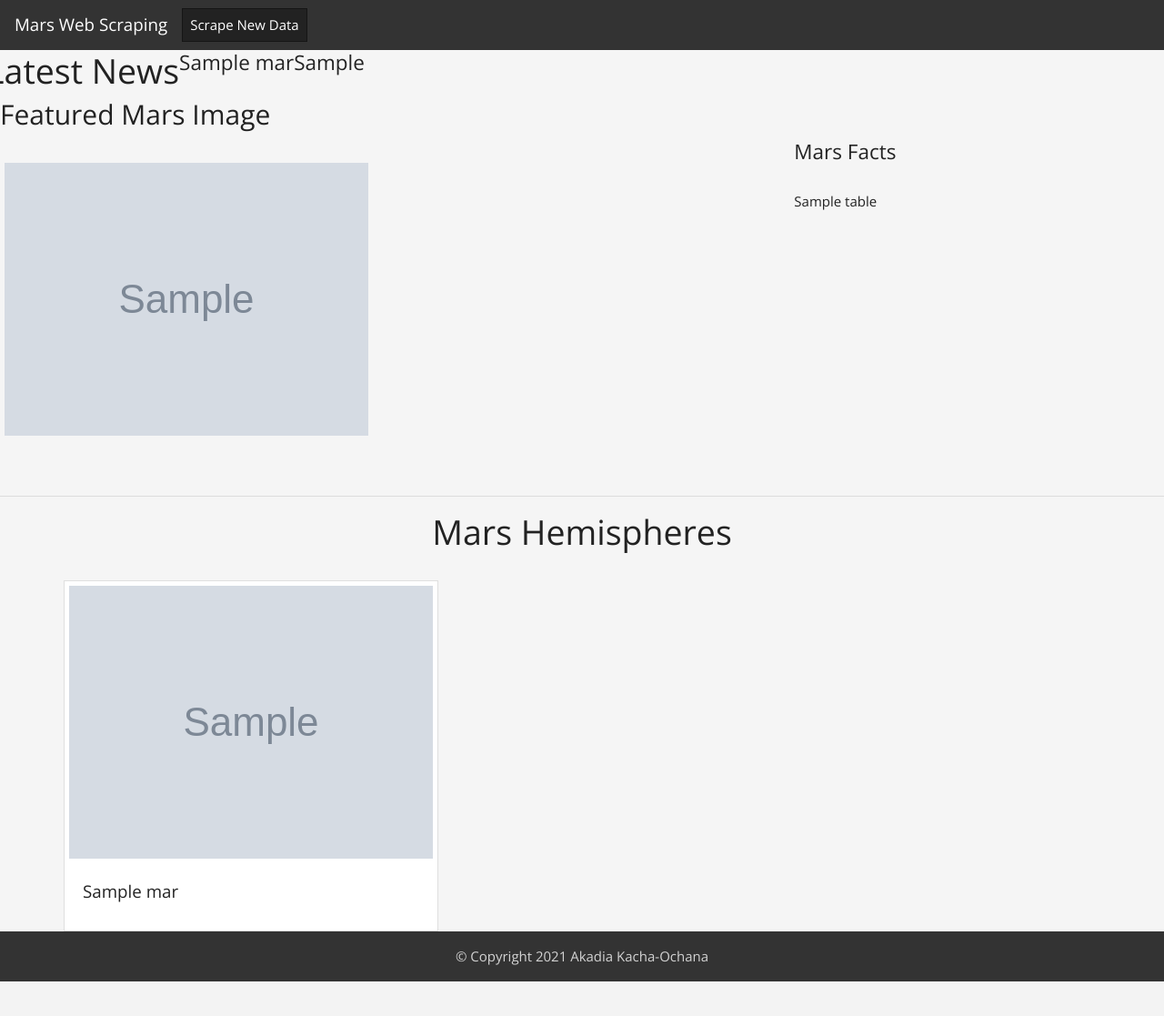
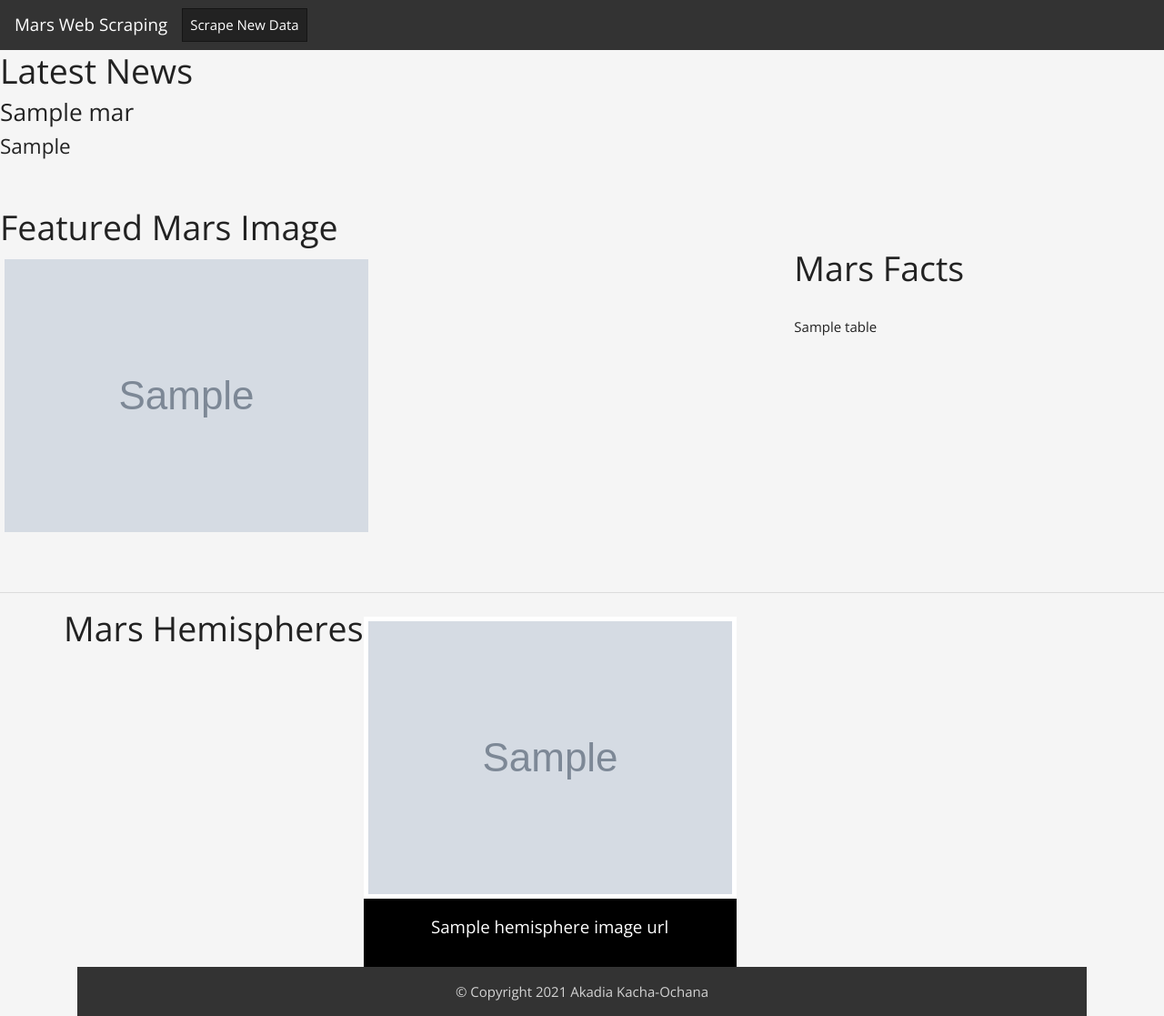
Before and after one commit to kaekacha/mission-to-mars, a Flask app: template templates/index.html in a window 1280 px wide. Shown: the whole page at 91% size. Before the commit the page ends 1079 px from the top, so only its background shows below. Run offline with Flask 2, Linux system fonts and the light colour scheme; the template is opened without the code that fills it: most values are stand-ins (such as "Sample title", 1, 10 or a date in 2020); grey boxes marked "Sample" are stand-in pictures; some libraries are stand-ins or nearby versions.

Commit message:
finalized changes

```diff
--- a/app.py
+++ b/app.py
@@ -9,7 +9,7 @@ app = Flask(__name__)
 mongo = PyMongo(app, uri="mongodb://localhost:27017/mars_app")#this name at the end doesn't matter
 
 # Route to render index.html template using data from Mongo
-@app.route("/")
+@app.route("/", methods=("POST", "GET"))
 def home():
 
     # Find one record of data from the mongo database; if it does not exist, this creates a new collection
@@ -18,7 +18,7 @@ def home():
     #run function to create table
     df = scrape_mars.scrape_table()
 
-    # Return template and data
+    # Return template and data; utilized this documentation for the table: https://stackoverflow.com/questions/52644035/how-to-show-a-pandas-dataframe-into-a-existing-flask-html-table
     return render_template("index.html", mars=mars,tables = [df.to_html(classes='data', header=True)])
 
 # Route that will trigger the scrape function
--- a/templates/index.html
+++ b/templates/index.html
@@ -1,3 +1,5 @@
+<!--Utilized same html and css codes as in another of my repositories, https://github.com/kaekacha/web-design-challenge-->
+
 <!DOCTYPE html>
 <html lang="en-us">
 
@@ -6,75 +8,62 @@
     <title>Mars Web Sraping</title>
     <link rel="stylesheet" href="https://stackpath.bootstrapcdn.com/bootswatch/4.5.2/yeti/bootstrap.min.css" integrity="sha384-mLBxp+1RMvmQmXOjBzRjqqr0dP9VHU2tb3FK6VB0fJN/AOu7/y+CAeYeWJZ4b3ii" crossorigin="anonymous">
     <link rel="stylesheet" type="text/css" href="style.css">
-
-
 </head>
 
 <body>
 <nav class="navbar navbar-expand-lg navbar-dark bg-dark">
-  <a class="navbar-brand" href="index.html">Mars Web Scraping</a>
-
+  <a class="navbar-brand" href="/">Mars Web Scraping</a>
   <button type="button" class="btn btn-dark" href="/scrape">Scrape New Data</button>
 </nav>
 
-    <!-- grid row -->
     <div class="row">
+        <div class="col-md-12">
             <h1>Latest News</h1>
-            <h4>{{ mars.news_title }}</h4>
+            <h3>{{ mars.news_title }}</h3>
             <h4>{{ mars.news_p }} </h4>
         </div>
-    <!-- grid row  -->
+    </div>
+    <br>
+    <br>
 
-    <!-- grid row -->
     <div class="row">
         <div class="col-md-8">
-            <h2>Featured Mars Image</h2>
-            <br>
+            <h1>Featured Mars Image</h1>
             <img src="{{ mars.featured_image_url }}" alt="featured_image">
         </div>
         <div class="col-md-4">
             <br>
             <br>
-            <h4>Mars Facts</h4>
+            <h1>Mars Facts</h1>
             <br>
-            {% for table in table %}
+            {% for table in tables %} <!--Used this documentation for this code: https://stackoverflow.com/questions/52644035/how-to-show-a-pandas-dataframe-into-a-existing-flask-html-table-->
             {{ table|safe }}
             {% endfor %}
         </div>
     </div>
-    <!-- grid row -->
-
 
 <br>
 <br>
 <hr>
 
-<!-- content -->
+<!--Found code for cards online and updated CSS file with formatting for them-->
 <div class="container">
 <div class="row">
-        <div class="col-md-12 text-center">
     <h1>Mars Hemispheres</h1>
-        </div>
-    </div>
-    <br>
-    <div class="row">
     <div class="card-deck">
         {% for x in mars.hemisphere_image_urls %}
         <div class="card">
-                <img class="card-img-top" src="{{ mars.img_url }}" alt="{{ mars.title }}">
+            <img class="card-img-top" src="{{ x.img_url }}" alt="{{ x.title }}">
             <div class="card-body">
-                    <h5 class="card-title">{{ mars.title }}</h5>
+                <h5 class="card-title">{{ x.title }}</h5>
             </div>
         </div>
         {% endfor %}
     </div>
 </div>
 
-</div>
-
 
 </body>
-
 <footer class="page-footer font-small bg-dark">
     <div class ="footer-copyright text-center py-3" style="color:lightgrey">
         © Copyright 2021 Akadia Kacha-Ochana
--- a/style.css
+++ b/templates/style.css
@@ -65,3 +65,18 @@ img {
     margin-bottom: 20px;
     color:darkslategray;
 }
+
+.card-title, .card-text {
+    color: white;
+}
+
+.card-body {
+    background: black;
+    text-align: center;
+    align-content: center;
+}
+
+.card {
+    margin: 10px;
+    border: none;
+}
```
Also changed, not shown: 2 other files. Lines whose indentation alone changed are shown as unchanged.
